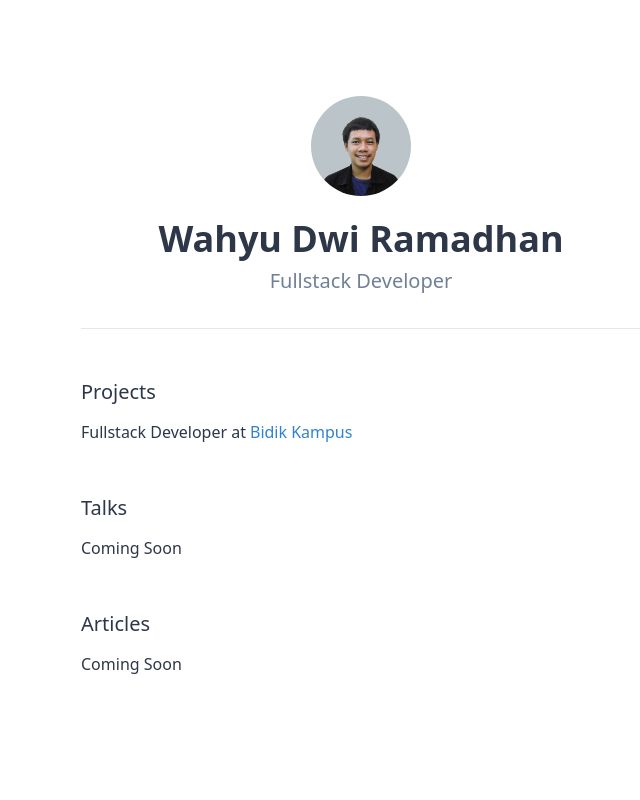
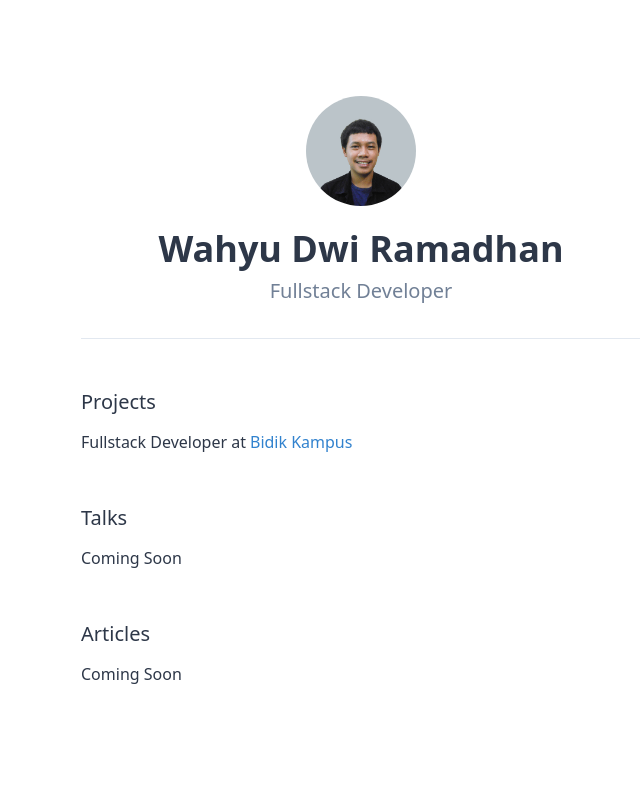
Before and after one commit to wdwiramadhan/wdwiramadhan, a Next.js app: page / in a window 1280 px wide. Shown: the top 800 px of the page, without its empty margins (279-919 px from the left). Built offline with nearby package versions, Linux system fonts and the light colour scheme.

Commit message:
Update tailwind config

```diff
--- a/tailwind.config.js
+++ b/tailwind.config.js
@@ -6,7 +6,7 @@
   theme: {
     extend: {
       maxWidth: {
-        'avatar': '100px',
+        'avatar': '110px',
       }
     },
   },
```
